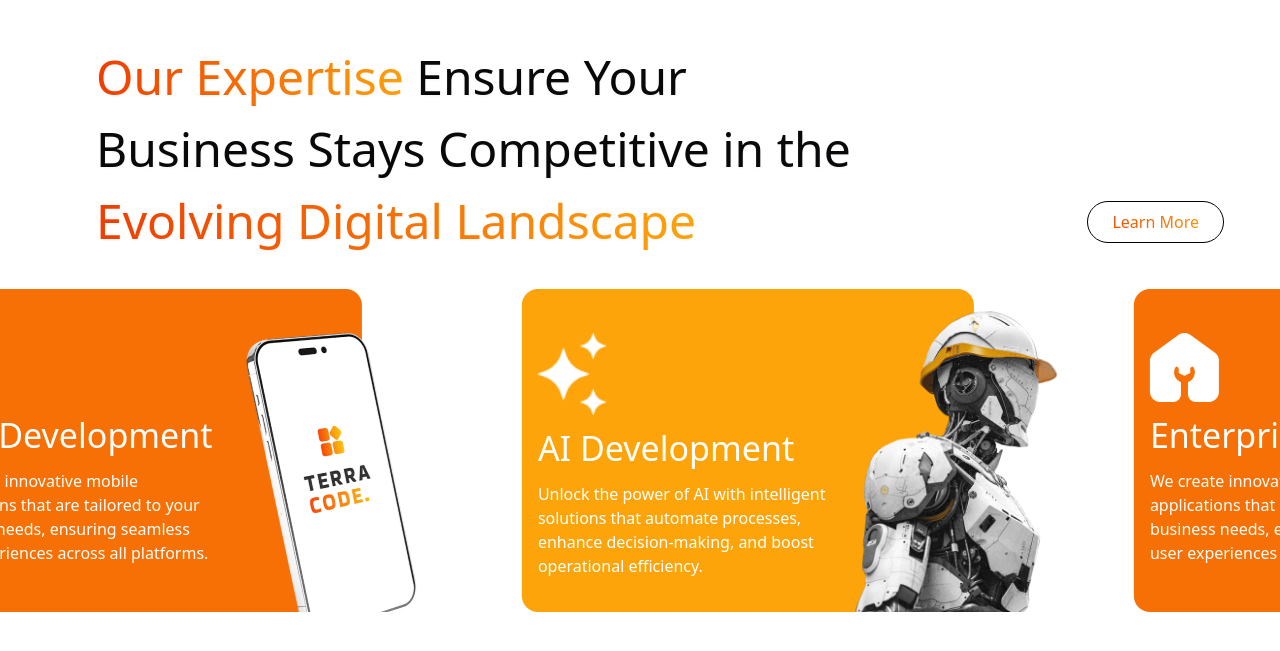
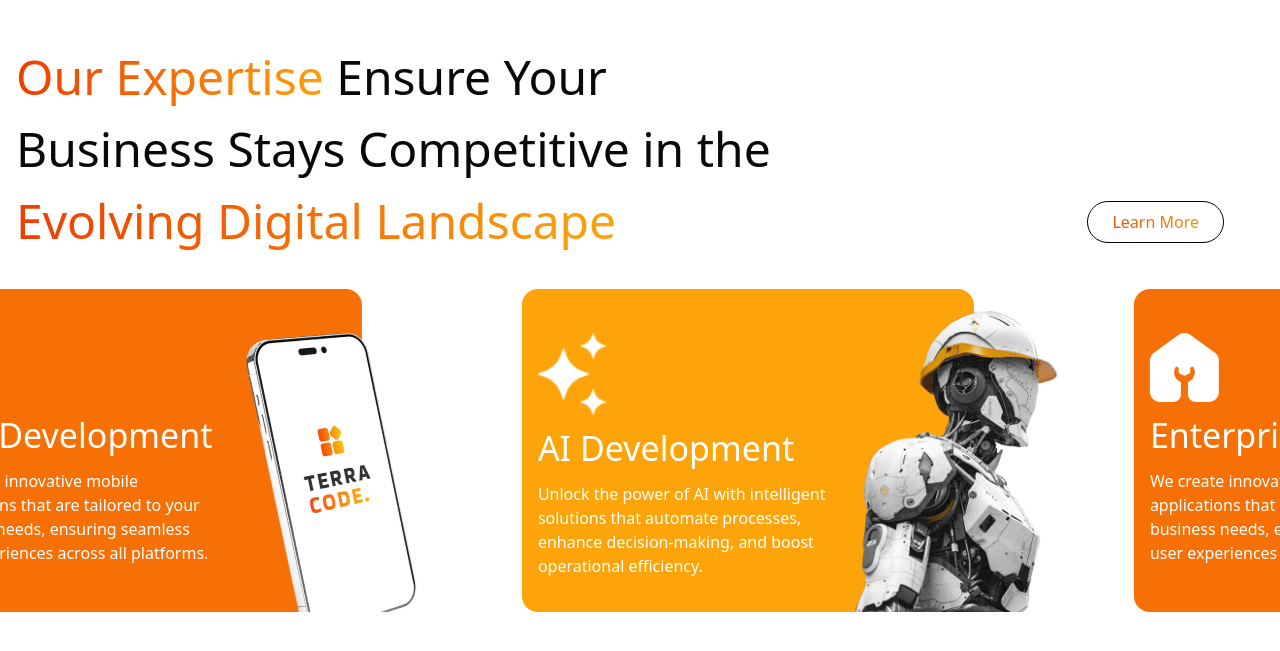
Before and after one commit to Terracode-Dev/Main-Site, a React (Vite) app: page / in a window 1280 px wide. Shown: the part 863-1514 px from the top of the page. Built offline with nearby package versions, Linux system fonts and the light colour scheme.

Commit message:
error fix

```diff
--- a/src/components/home/Projects.tsx
+++ b/src/components/home/Projects.tsx
@@ -13,7 +13,7 @@ export default function Projects() {
           </h1>
         </div>
         {/* paragraf */}
-        <div className='flex items-center justify-center w-1/2 text-center h-1/3'>
+        <div className='flex items-center justify-center w-3/4 text-center xl:w-1/2 h-1/3'>
           <p className='text-xl md:text-2xl'>Lorem ipsum, dolor sit amet consectetur adipisicing elit. Earum commodi, totam fugit similique blanditiis est ut nisi ab sint?hsdi jdhf comming soon .</p>
         </div>
         {/* Icon Cloud */}
--- a/src/components/home/Services.tsx
+++ b/src/components/home/Services.tsx
@@ -1,6 +1,5 @@
 import { motion, useTransform, useScroll } from "framer-motion";
 import { useRef } from "react";
-import GradualSpacing from "../ui/gradual-spacing";
 
 const Example = () => {
   return (
@@ -42,10 +41,8 @@ const HorizontalScrollCarousel = () => {
       {/* mobile view */}
       <div className="sticky top-0 flex flex-col justify-center h-screen overflow-hidden lg:hidden">
         <div className="md:text-[48px] text-[32px] ml-4 ">
-
-        <GradualSpacing text={our} />
-
-          <GradualSpacing text={ev} />
+        {our}<br/>
+        {ev}
         </div>
         <div className="ml-4">
            {/* Learn More Button */}
@@ -62,10 +59,8 @@ const HorizontalScrollCarousel = () => {
       {/* desktop view */}
       <div className="sticky flex flex-col justify-center hidden overflow-hidden top-24 lg:block">
       <div className="md:text-[48px] text-[32px] ml-4 ">
-          <GradualSpacing text={our} />
-
-          <GradualSpacing text={ev} />
-
+          {our}<br />
+          {ev}
         </div>
         <div className="">
            {/* Learn More Button */}
--- a/src/components/ui/gradual-spacing.tsx
+++ /dev/null
@@ -1,46 +0,0 @@
-import { AnimatePresence, motion, Variants } from "framer-motion";
-import { ReactNode } from "react";
-import { cn } from "@/lib/utils";
-import React from "react";
-
-interface GradualSpacingProps {
-  text: ReactNode; // Accepts JSX content
-  duration?: number;
-  delayMultiple?: number;
-  framerProps?: Variants;
-  className?: string;
-}
-
-export default function GradualSpacing({
-  text,
-  duration = 2,
-  delayMultiple = 0.04,
-  framerProps = {
-    hidden: { opacity: 0, x: -10 },
-    visible: { opacity: 1, x: 80 },
-  },
-  className,
-}: GradualSpacingProps) {
-  // Convert JSX content to an array of child elements
-  const children = React.Children.toArray(text);
-
-  return (
-    <div className="flex ">
-      <AnimatePresence>
-        {children.map((child, i) => (
-          <motion.span
-            key={i}
-            initial="hidden"
-            animate="visible"
-            exit="hidden"
-            variants={framerProps}
-            transition={{ duration, delay: i * delayMultiple }}
-            className={cn("drop-shadow-sm", className)}
-          >
-            {child}
-          </motion.span>
-        ))}
-      </AnimatePresence>
-    </div>
-  );
-}
```
